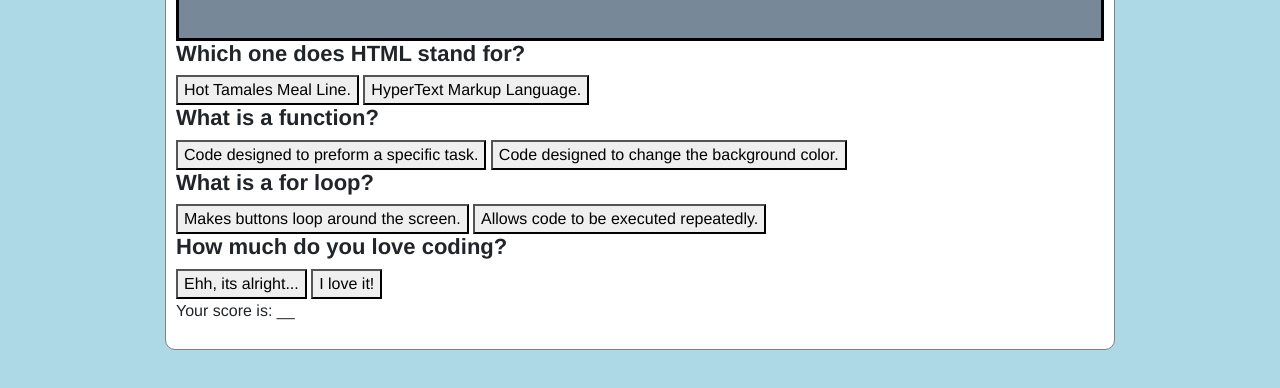
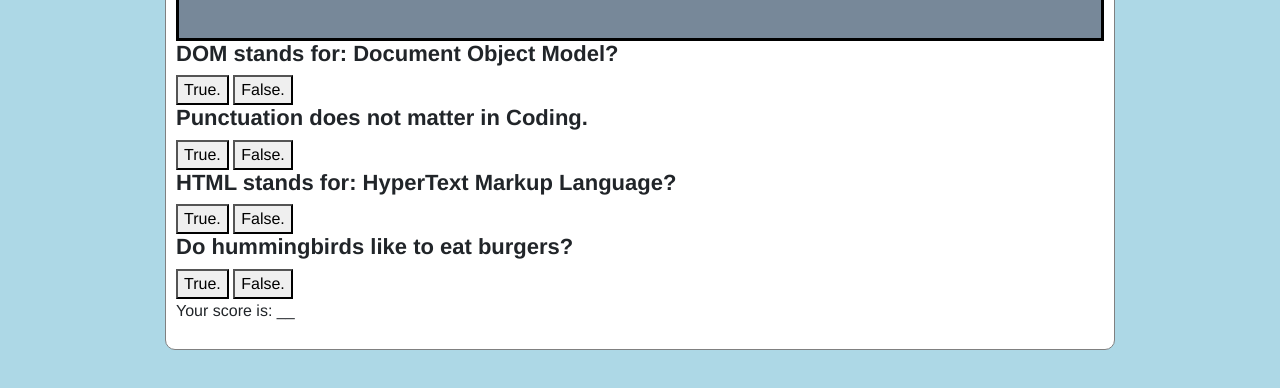
Before and after one commit to Saritapeter123/InteractiveQuiz, a plain HTML site: page index.html in a window 1280 px wide. Shown: the part 110-498 px from the top of the page. Drawn offline with nearby package versions, Linux system fonts and the light colour scheme; a script that the page names is missing.

Commit message:
Add files via upload

```diff
--- a/index.html
+++ b/index.html
@@ -20,32 +20,32 @@
             <h1>Interactive Quiz</h1>
         </div>
             <div class="quiz-question">
-                <h2>Which one does HTML stand for?</h2>
+                <h2>DOM stands for: Document Object Model?</h2>
             </div>
             <div class="quiz-answer">
-              <button type="button" class="quiz-answer">Hot Tamales Meal Line.</button>
-              <button type="button" class="quiz-answer">HyperText Markup Language.</button>
+              <button type="button" class="quiz-answer">True.</button>
+              <button type="button" class="quiz-answer">False.</button>
             </div>
             <div class="quiz-question">
-                <h2>What is a function?</h2>
+                <h2>Punctuation does not matter in Coding.</h2>
             </div>
             <div class="question-answer">
-                <button type="button" class="quiz-answer">Code designed to preform a specific task.</button>
-                <button type="button" class="quiz-answer">Code designed to change the background color.</button>
+                <button type="button" class="quiz-answer">True.</button>
+                <button type="button" class="quiz-answer">False.</button>
             </div>
             <div class="quiz-question">
-                <h2>What is a for loop?</h2>
+                <h2>HTML stands for: HyperText Markup Language?</h2>
             </div>
             <div class="quiz-answer">
-                <button type="button" class="quiz-answer">Makes buttons loop around the screen.</button>
-                <button type="button" class="quiz-answer">Allows code to be executed repeatedly.</button>
+                <button type="button" class="quiz-answer">True.</button>
+                <button type="button" class="quiz-answer">False.</button>
             </div>
             <div class="quiz-question">
-                <h2>How much do you love coding?</h2>
+                <h2>Do hummingbirds like to eat burgers?</h2>
             </div>
             <div class="quiz-answer">
-                <button type="button" class="quiz-answer">Ehh, its alright...</button>
-                <button type="button" class="quiz-answer">I love it!</button>
+                <button type="button" class="quiz-answer">True.</button>
+                <button type="button" class="quiz-answer">False.</button>
             </div>
         <p>Your score is: <span id="grade">__</span></p>
         <p id="score"></p>
--- /dev/null
+++ b/script.js
@@ -0,0 +1,15 @@
+// Question array.
+var questions = [
+  { q: "DOM stands for: Document Object Model?", a: "t" },
+  { q: "Punctuation does not matter in Coding.", a: "f" },
+  { q: "HTML stands for: HyperText Markup Language?", a: "t" },
+  { q: "Do hummingbirds like to eat burgers?", a: "f" }
+];
+
+// Start the game with a score of 0.
+var score = 0;
+
+// Loop over every question.
+for (var i = 0; i < questions.length; i++) {
+
+}
```
